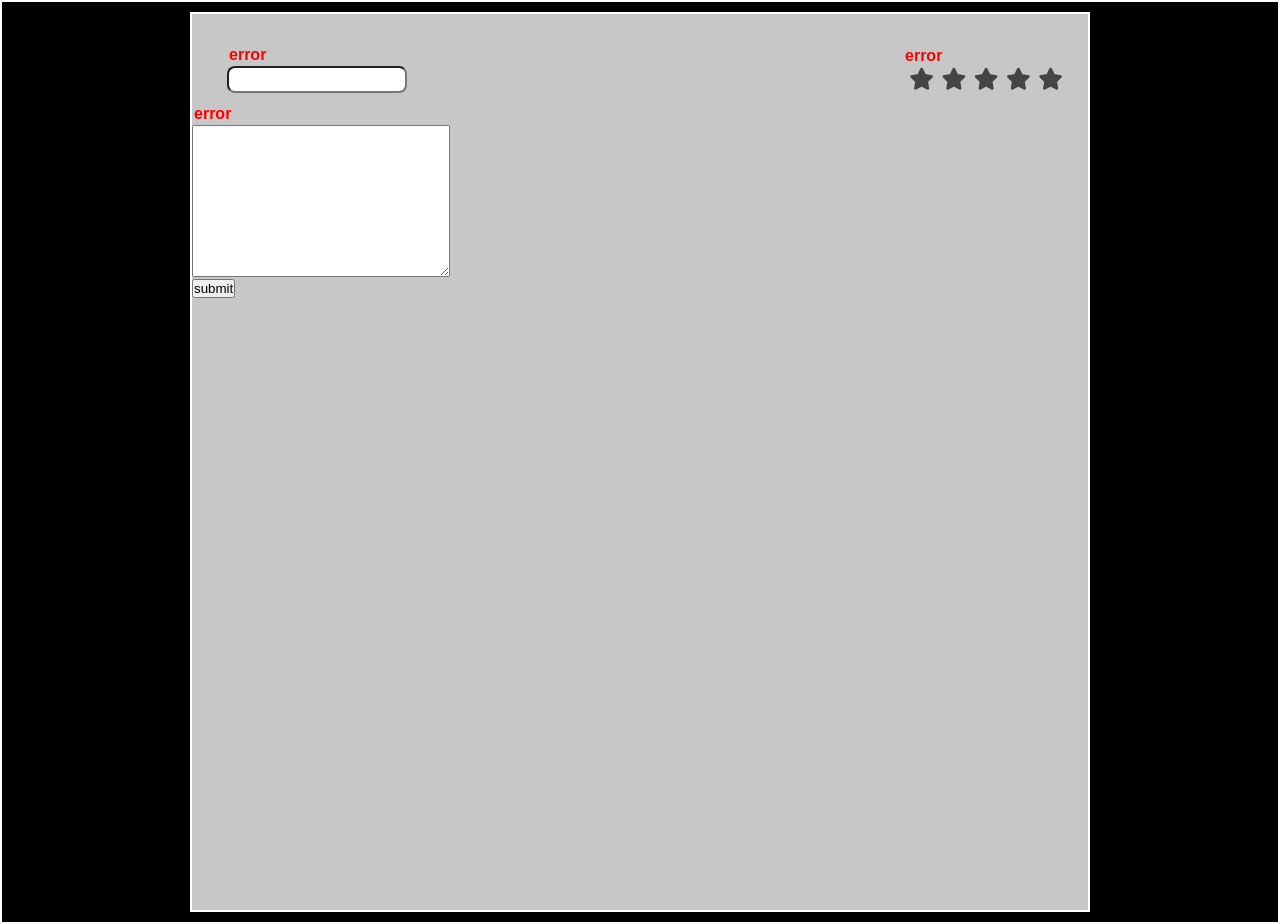
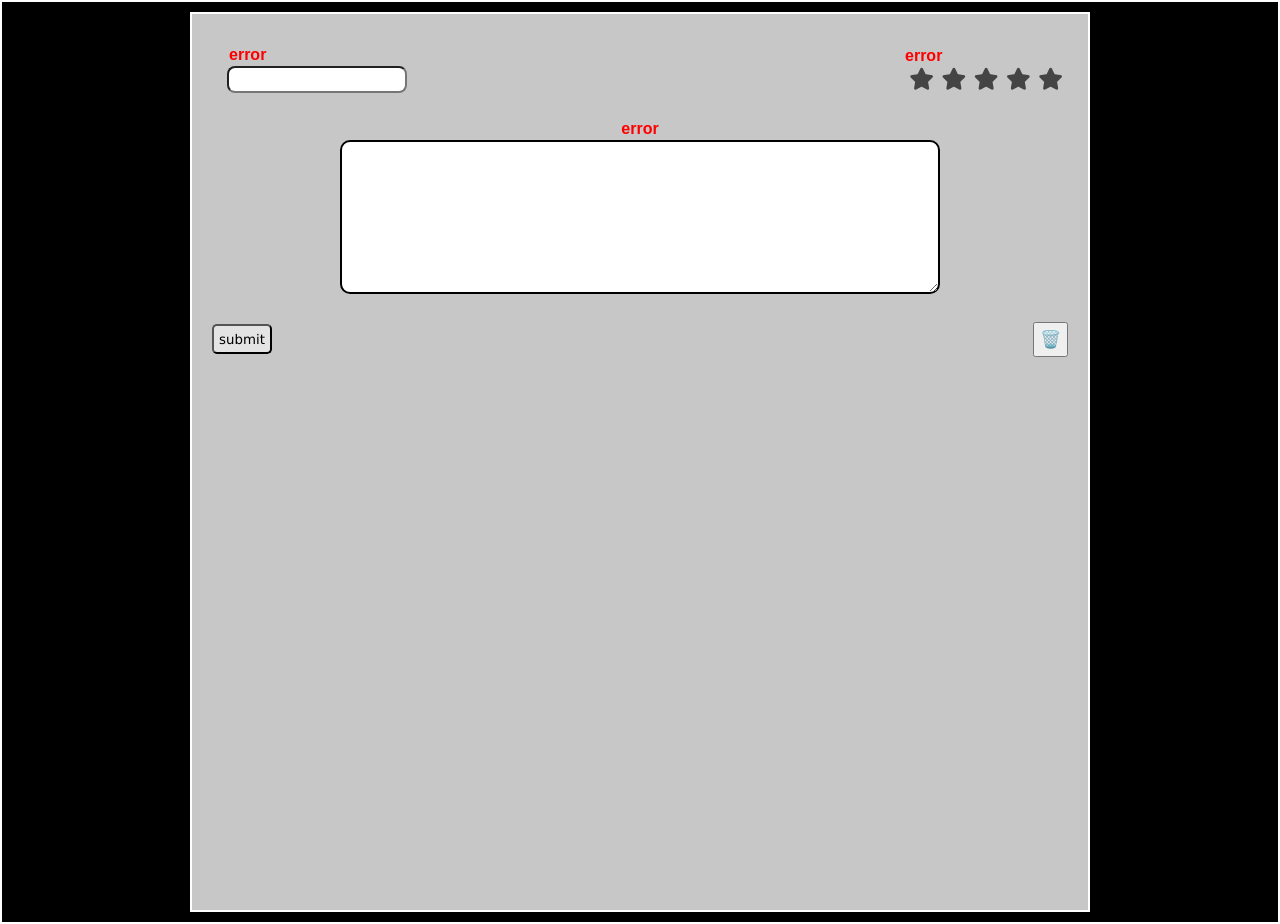
Before and after one commit to LuisJZ2004/buskisterclansa, a Django app: template buskisterclansa/movies/templates/movies/add_review.html in a window 1280 px wide. Shown: the part 212-1136 px from the top of the page. Run offline with Django 4.2, Linux system fonts and the light colour scheme; the template is opened without the code that fills it, so the values that code supplies are empty; some libraries are stand-ins or nearby versions.

Commit message:
interface done

```diff
--- a/buskisterclansa/movies/static/movies/css/add_review_1.css
+++ b/buskisterclansa/movies/static/movies/css/add_review_1.css
@@ -74,3 +74,42 @@ main .main-container .name-and-stars .stars input:hover ~ label
 main .main-container .name-and-stars .stars input:hover ~ label {
     transform: scale(1.2)rotate(-30deg);
 }
+/* end stars */
+
+/* content */
+main .main-container .content {
+    padding: 15px;
+    display: flex;
+    flex-direction: column;
+    justify-content: center;
+    align-items: center;
+}
+main .main-container .content textarea{
+    width: 600px;
+    border-radius: 10px;
+    border: 2px solid black;
+}
+
+main .main-container .buttom-bottons {
+    display: flex;
+    justify-content: space-between;
+    align-items: center;
+}
+
+main .main-container .buttom-bottons .wastebasket{
+    width: 35px;
+    height: 35px;
+    margin-right: 20px;
+    font-size: 1.7rem;
+}
+
+main .main-container .buttom-bottons .submit {
+    margin: 15px;
+    margin-left: 20px;
+    height: 30px;
+    width: 60px;
+    border-radius: 5px;
+    color: black;
+    font-family:'Lucida Sans', 'Lucida Sans Regular', 'Lucida Grande', 'Lucida Sans Unicode', Geneva, Verdana, sans-serif;
+    background-color: rgb(228, 228, 228);
+}
--- a/buskisterclansa/movies/templates/movies/add_review.html
+++ b/buskisterclansa/movies/templates/movies/add_review.html
@@ -46,12 +46,21 @@
                     </div>
                 </div>
             </div>
-            <h3 class="error">error</h3>
+
             <div class="content">
+                <h3 class="error">error</h3>
                 <textarea name="content" id="" cols="30" rows="10">
                 </textarea>
             </div>
-            <input type="submit" value="submit">
+
+            <div class="buttom-bottons">
+                <input class="submit" type="submit" value="submit">
+                <form action="" method="post">
+                    <button class="wastebasket" type="submit" value="1" >
+                        🗑️
+                    </button>
+                </form>
+            </div>
         </form>
 
     </div>
--- a/buskisterclansa/movies/views.py
+++ b/buskisterclansa/movies/views.py
@@ -153,3 +153,6 @@ class AddReviewView(View):
                 "movie_name": self.movie.name,
             }
         )
+
+    def post(self, request, *args, **kwargs):
+        pass
```
